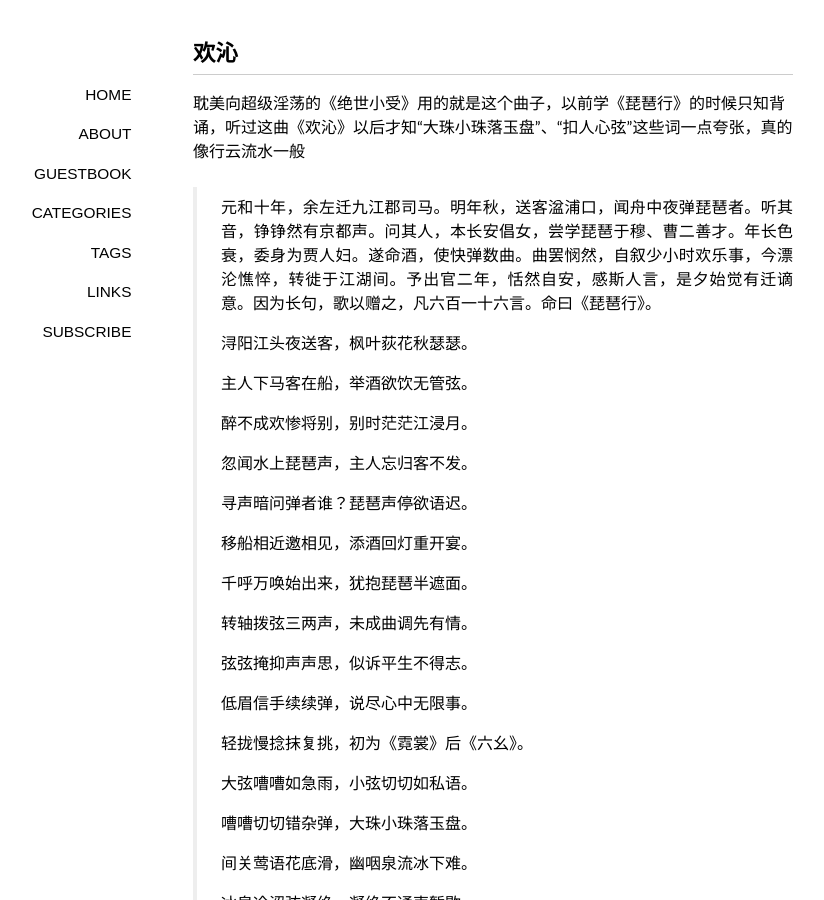
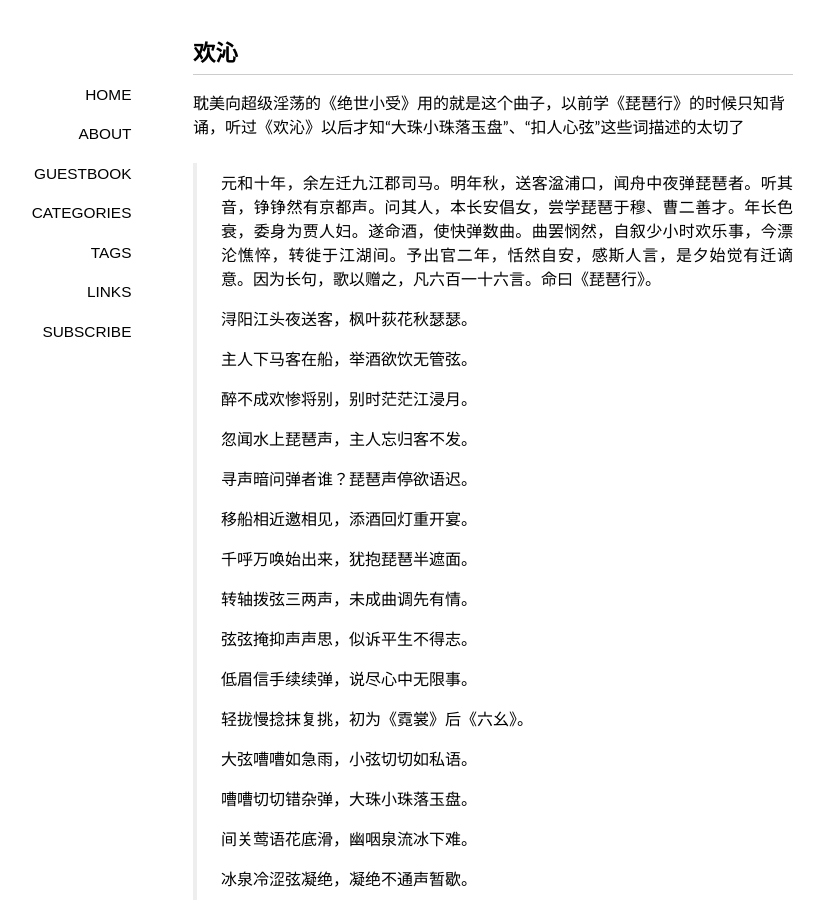
Before and after one commit to ntkrnl/ntkrnl.github.io, a Jekyll site: the page built from _posts/2011-12-29-pleasures.markdown, in a window 1280 px wide and 900 px high. Shown: the whole window, without its empty margins (147-971 px from the left). Built offline with Jekyll 4.4.1, drawn with Linux system fonts in a browser that asks for light colours; some web fonts are replaced; Markdown is read by kramdown in place of the engine named in the settings; comment, search, counter and statistics services are not loaded.

Commit message:
Update 2011-12-29-pleasures.markdown

```diff
--- a/_posts/2011-12-29-pleasures.markdown
+++ b/_posts/2011-12-29-pleasures.markdown
@@ -10,7 +10,7 @@ categories:
 - 音乐
 ---
 
-耽美向超级淫荡的《绝世小受》用的就是这个曲子，以前学《琵琶行》的时候只知背诵，听过这曲《欢沁》以后才知“大珠小珠落玉盘”、“扣人心弦”这些词一点夸张，真的像行云流水一般
+耽美向超级淫荡的《绝世小受》用的就是这个曲子，以前学《琵琶行》的时候只知背诵，听过《欢沁》以后才知“大珠小珠落玉盘”、“扣人心弦”这些词描述的太切了
 
 > 元和十年，余左迁九江郡司马。明年秋，送客湓浦口，闻舟中夜弹琵琶者。听其音，铮铮然有京都声。问其人，本长安倡女，尝学琵琶于穆、曹二善才。年长色衰，委身为贾人妇。遂命酒，使快弹数曲。曲罢悯然，自叙少小时欢乐事，今漂沦憔悴，转徙于江湖间。予出官二年，恬然自安，感斯人言，是夕始觉有迁谪意。因为长句，歌以赠之，凡六百一十六言。命曰《琵琶行》。
 >
```
